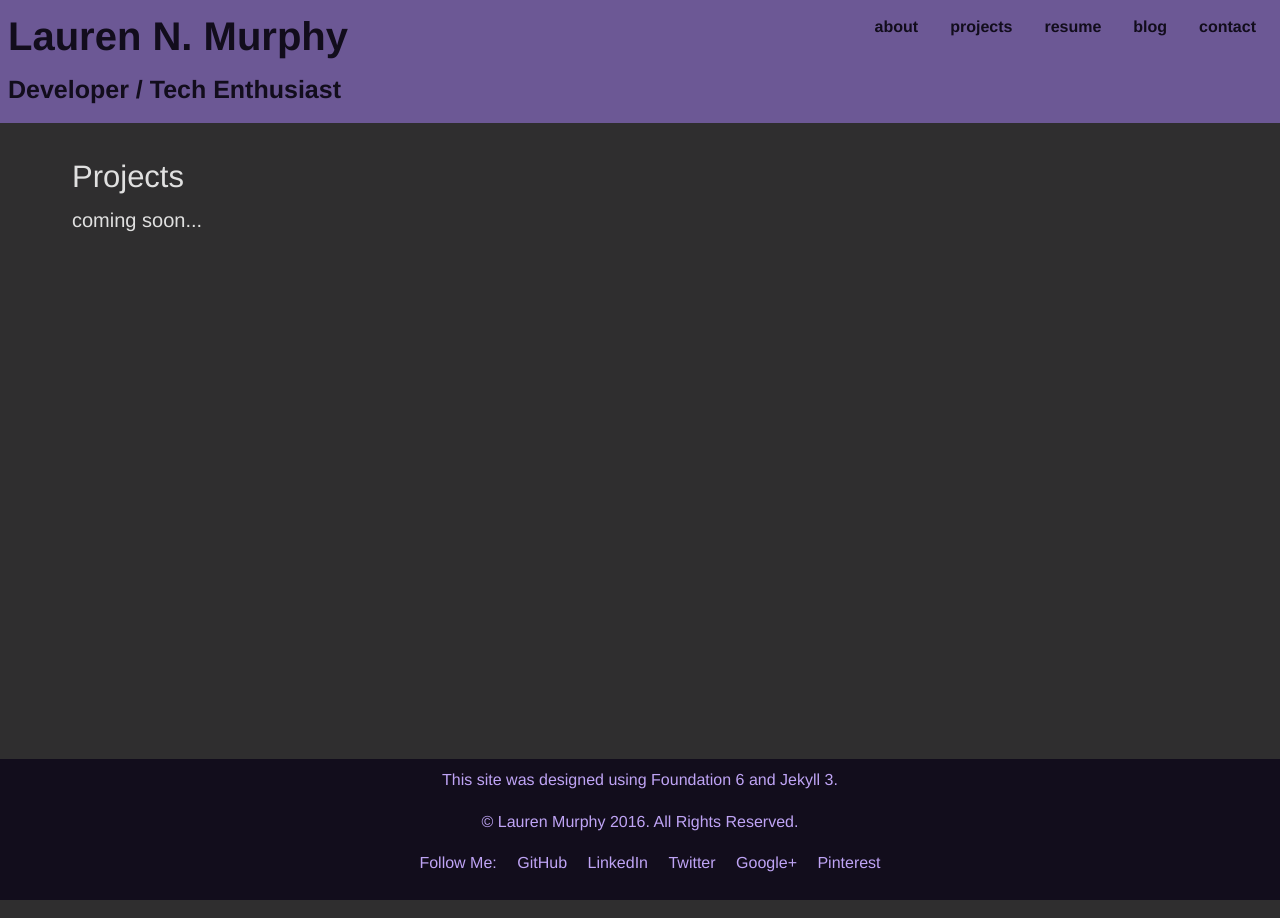
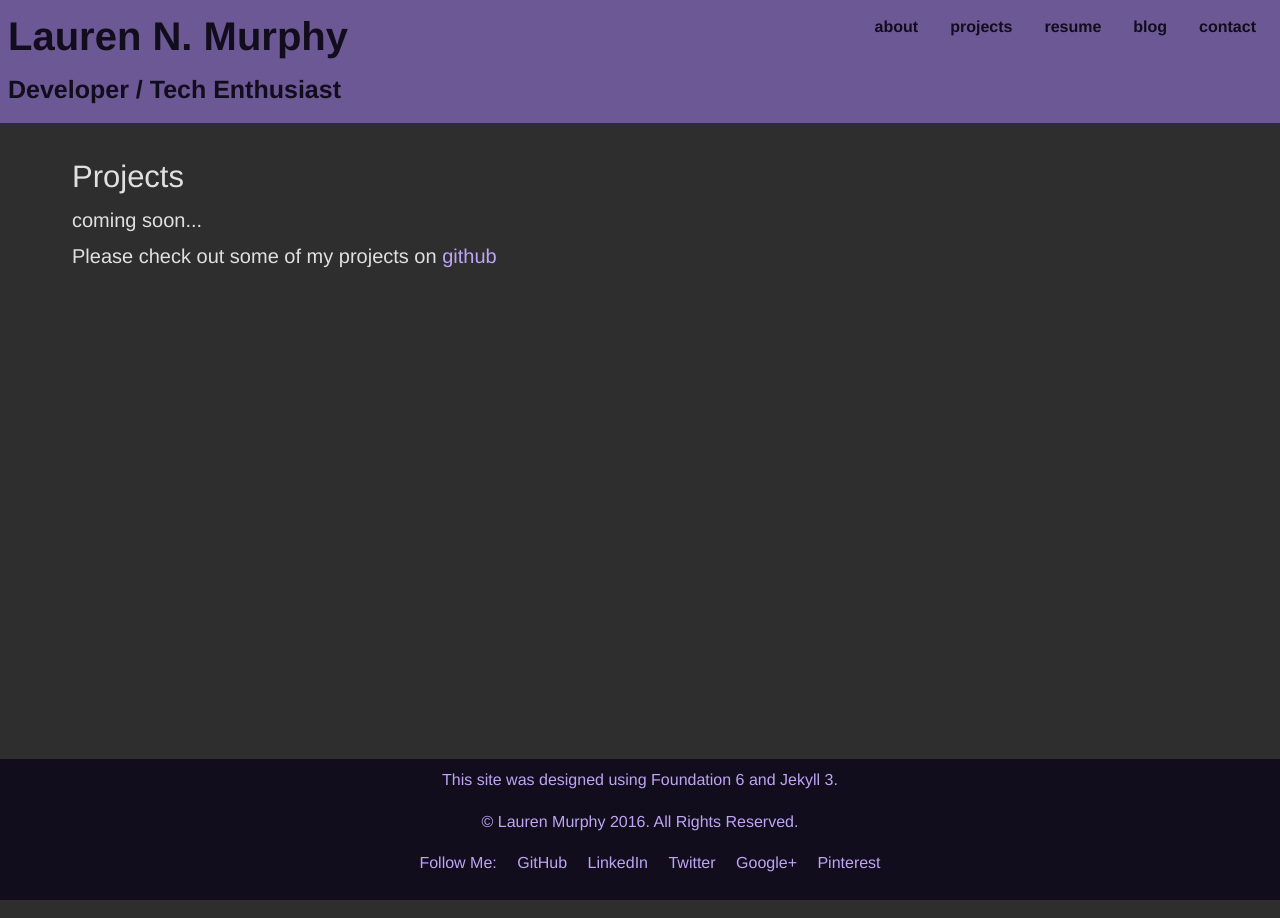
Before and after one commit to laurennor/laurennor.github.io, a Jekyll site: the page built from projects/index.html, in a window 1280 px wide. Built offline with Jekyll 4.4.1, drawn with Linux system fonts in a browser that asks for light colours.

Commit message:
update index

```diff
--- a/projects/index.html
+++ b/projects/index.html
@@ -7,6 +7,7 @@ title: Lauren Murphy | Projects
     <section id="projects">
       <h3>Projects</h3>
         <h5>coming soon...</h5>
+        <h5>Please check out some of my projects on <a href="https://github.com/laurennor">github</a></h5>
     </section>
   </div>
 </main>
```
